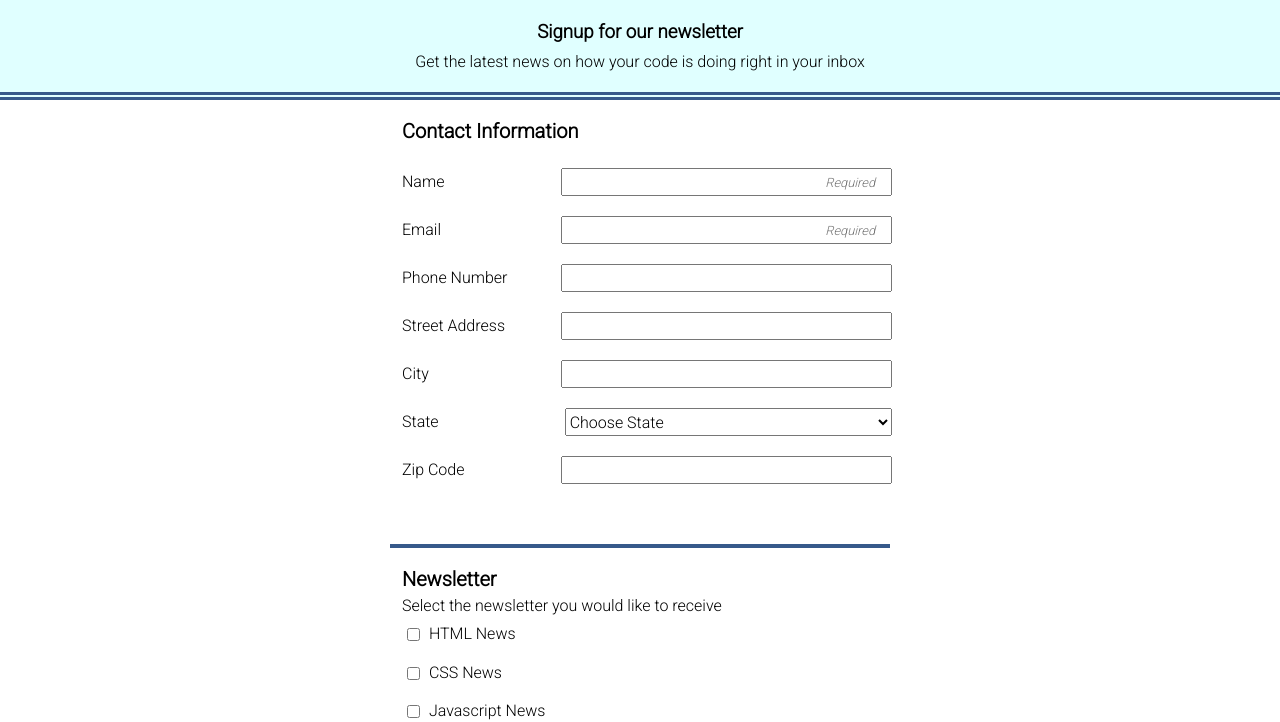
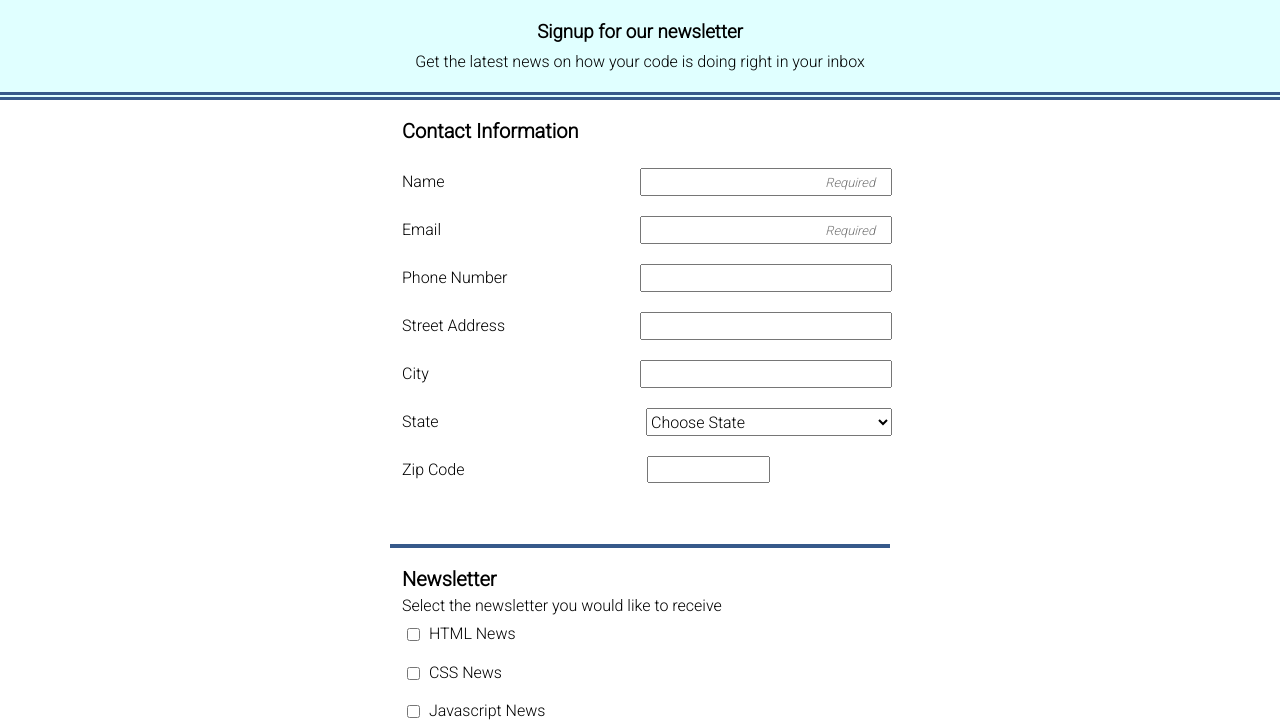
Before and after one commit to rodriguez-miguel26/Project-3, a plain HTML site: page index.html in a window 1280 px wide. Shown: the part 80-802 px from the top of the page. Drawn offline with Linux system fonts and the light colour scheme.

Commit message:
complete_1

```diff
--- a/css/style.css
+++ b/css/style.css
@@ -186,15 +186,16 @@ footer {
 
    .con-select > label {
     padding: .3em 0;
-    flex: 1;
+    flex: 2;
   }
 
-  select {
-      flex:2;
+  #state {
+      flex: 2;
   }
 
-  #zipcode {
-      width: 25%;
+  .zip_code {
+    flex: 2;
+    width: 25%;
   }
 
   .con-select > input {
--- a/index.html
+++ b/index.html
@@ -56,14 +56,16 @@
                         <div class="con-select">
                             <label for="state">State</label>
                             <select id="state" name="state">
-                                <option value="" disabled selected hidden>Choose State</option>
-                                <option value="CA">CA</option>
+                                    <option value="" disabled selected hidden>Choose State</option>
+                                    <option value="CA">CA</option>
                             </select>
                         </div>
 
                         <div class="con-select">
                             <label for="zipcode">Zip Code</label>
-                            <input type="text" id="zipcode" name="zipcode">
+                            <div class="zip_code">
+                                <input type="text" id="zipcode" name="zipcode">
+                            </div>
                         </div>
 
                     </div>
```
